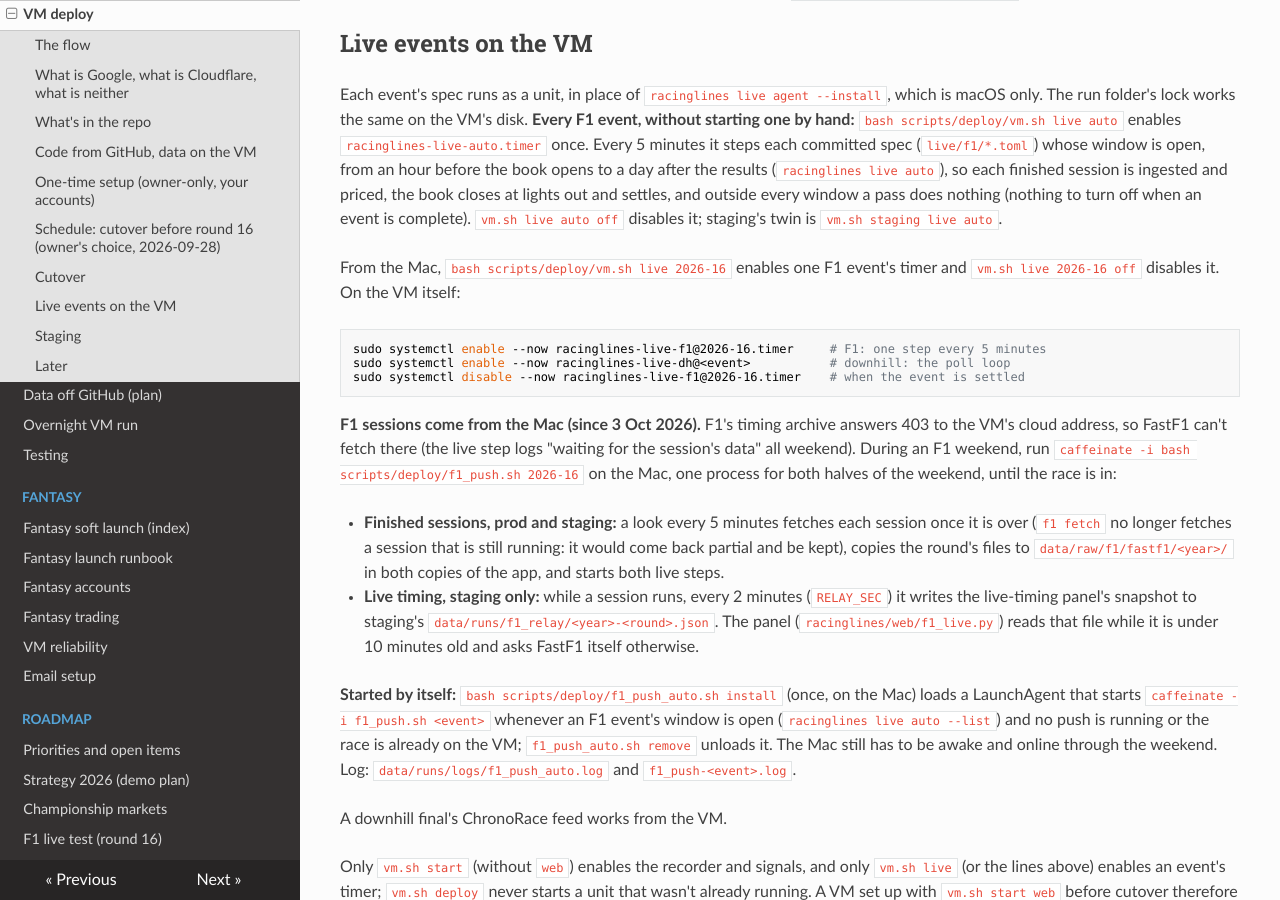
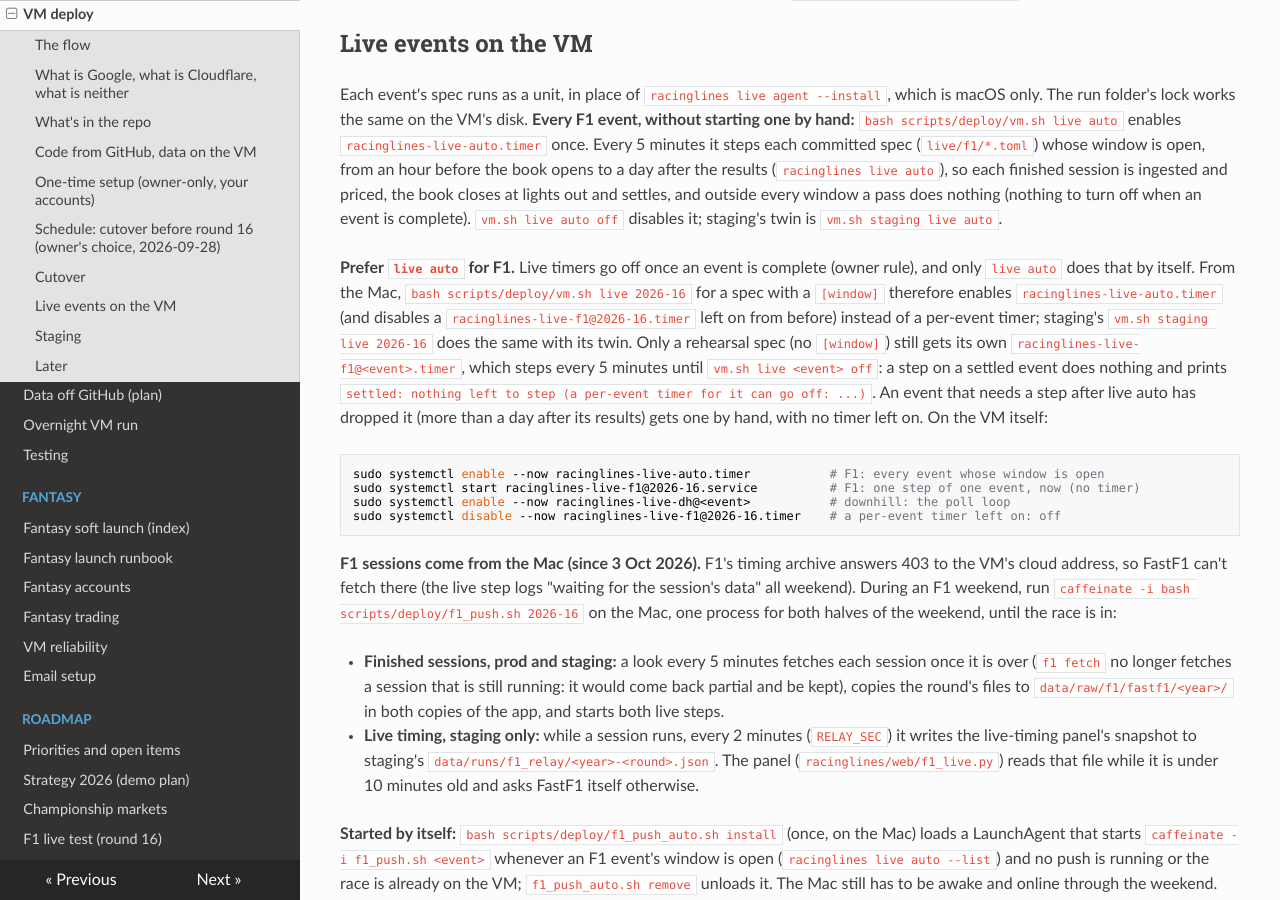
Before and after one commit to lalligagger/racinglines-public, an MkDocs documentation site: the page built from docs/vm-deploy.md, in a window 1280 px wide and 900 px high, scrolled down 9319 px. Built offline with MkDocs 1.6.1, drawn with Linux system fonts in a browser that asks for light colours; nearby versions of some CDN libraries.

Commit message:
Fix 5: live auto owns F1 events with a window, so no per-event timer is left stepping a settled event.
vm.sh live <ev> (and staging live <ev>) enables live auto for a spec with a [window] and disables a leftover per-event timer; a per-event step on a settled event prints how to turn its timer off; f1_push.sh also starts staging's step under staging live auto; docs/vm-deploy.md prefers live auto.

Co-Authored-By: Claude Opus 5.5 (1M context) <noreply@anthropic.com>
Claude-Session: https://claude.ai/code/session_01LegXdyHJnJKJ1it5DVd2XT

````diff
--- a/docs/vm-deploy.md
+++ b/docs/vm-deploy.md
@@ -320,12 +320,19 @@ session is ingested and priced, the book closes at lights out and settles, and o
 nothing (nothing to turn off when an event is complete). `vm.sh live auto off` disables it; staging's twin is
 `vm.sh staging live auto`.
 
-From the Mac, `bash scripts/deploy/vm.sh live 2026-16` enables one F1 event's timer and `vm.sh live 2026-16 off`
-disables it. On the VM itself:
+**Prefer `live auto` for F1.** Live timers go off once an event is complete (owner rule), and only `live auto` does
+that by itself. From the Mac, `bash scripts/deploy/vm.sh live 2026-16` for a spec with a `[window]` therefore enables
+`racinglines-live-auto.timer` (and disables a `racinglines-live-f1@2026-16.timer` left on from before) instead of a
+per-event timer; staging's `vm.sh staging live 2026-16` does the same with its twin. Only a rehearsal spec (no
+`[window]`) still gets its own `racinglines-live-f1@<event>.timer`, which steps every 5 minutes until
+`vm.sh live <event> off`: a step on a settled event does nothing and prints
+`settled: nothing left to step (a per-event timer for it can go off: ...)`. An event that needs a step after live
+auto has dropped it (more than a day after its results) gets one by hand, with no timer left on. On the VM itself:
 ```sh
-sudo systemctl enable --now racinglines-live-f1@2026-16.timer     # F1: one step every 5 minutes
+sudo systemctl enable --now racinglines-live-auto.timer           # F1: every event whose window is open
+sudo systemctl start racinglines-live-f1@2026-16.service          # F1: one step of one event, now (no timer)
 sudo systemctl enable --now racinglines-live-dh@<event>           # downhill: the poll loop
-sudo systemctl disable --now racinglines-live-f1@2026-16.timer    # when the event is settled
+sudo systemctl disable --now racinglines-live-f1@2026-16.timer    # a per-event timer left on: off
 ```
 **F1 sessions come from the Mac (since 3 Oct 2026).** F1's timing archive answers 403 to the VM's cloud address, so
 FastF1 can't fetch there (the live step logs "waiting for the session's data" all weekend). During an F1 weekend, run
````
Also changed, not shown: 4 other files.
